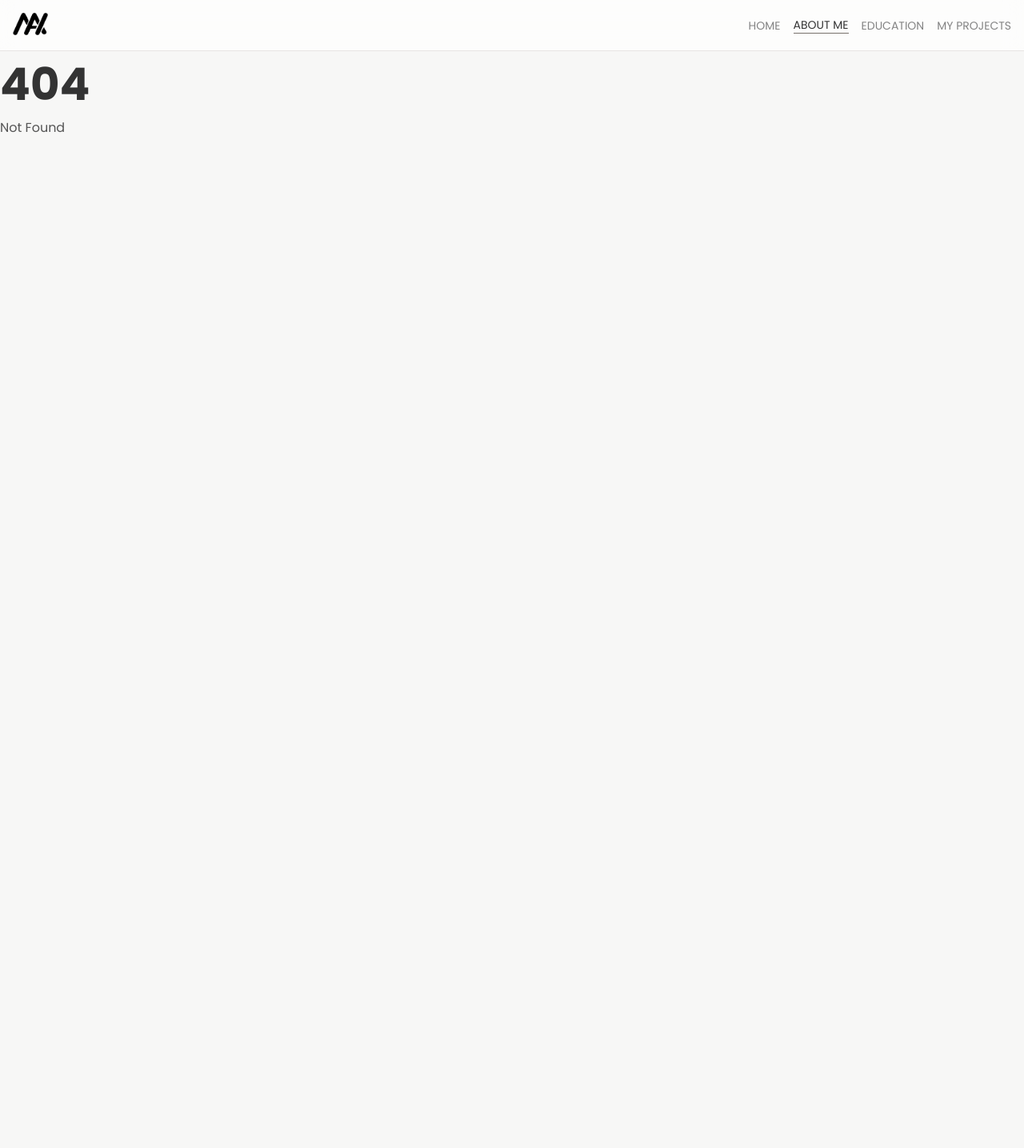
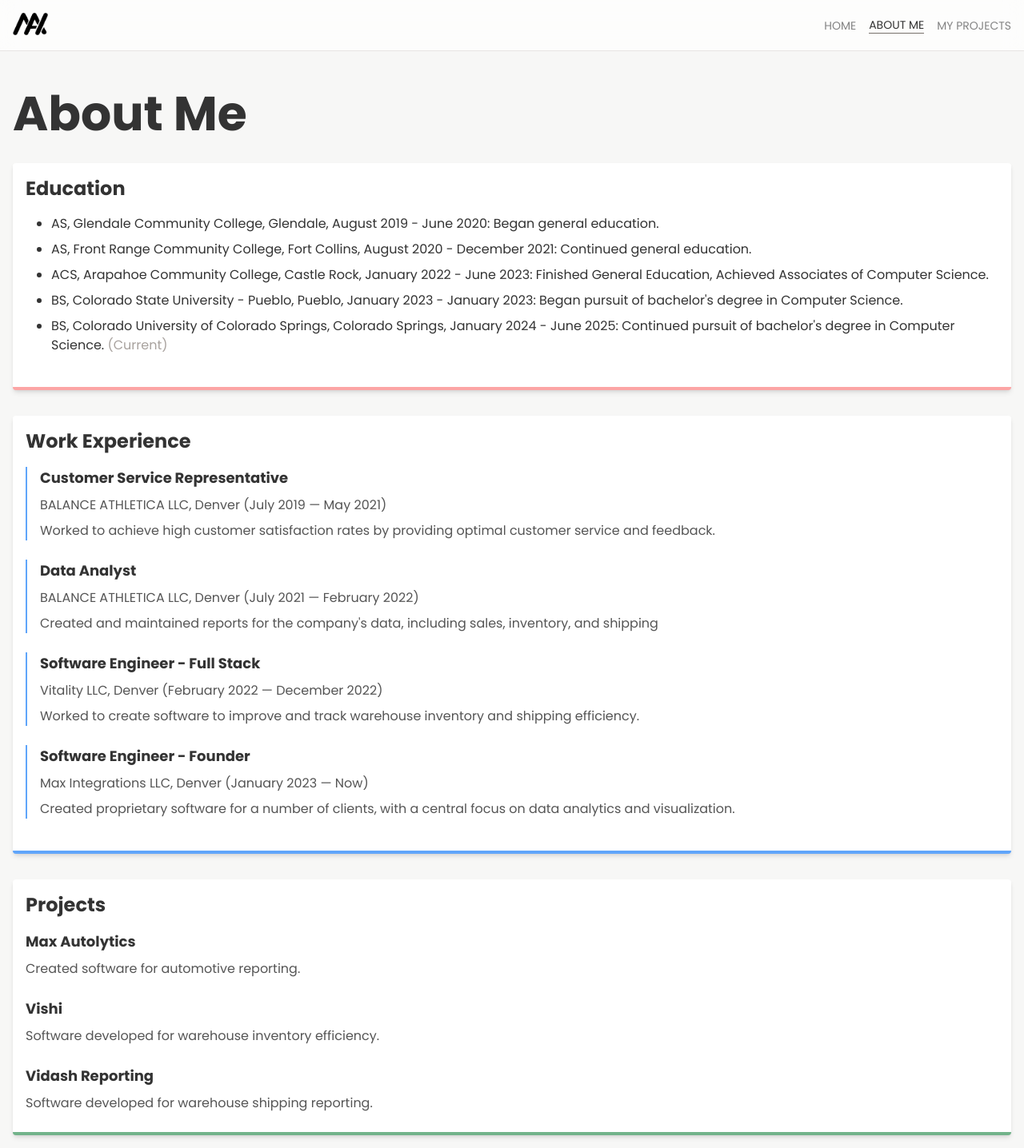
Before and after one commit to MaxChamberlain/CIS-311-Portfolio, a SvelteKit app: page /about in a window 1280 px wide. Before the commit this address had no page. Shown: the whole page at 80% size. Before the commit the page ends 800 px from the top, so only its background shows below. Built offline with nearby package versions, Linux system fonts and the light colour scheme.

Commit message:
Complete about me page

```diff
--- a/src/components/CourseHistoryListItem.svelte
+++ b/src/components/CourseHistoryListItem.svelte
@@ -1,14 +1,12 @@
-<script lang='ts'>
-  export let title = ''
-  export let credits = 0
-  export let courseNumber = ''
-  export let courseDescriptionLink = ''
-  export let completedDate = ''
-  export let grade = ''
-  export let index = 0
-  export let school = ''
+<script lang="ts">
+	export let title = '';
+	export let credits = 0;
+	export let courseNumber = '';
+	export let courseDescriptionLink = '';
+	export let completedDate = '';
+	export let grade = '';
+	export let index = 0;
+	export let school = '';
 </script>
 
-<li>
-
-</li>
+<li />
--- a/src/components/navigation/NavButton.svelte
+++ b/src/components/navigation/NavButton.svelte
@@ -2,6 +2,7 @@
 	import { page } from '$app/stores';
 	export let href = '';
 	export let label = '';
+	export let onNavigate = () => {};
 </script>
 
 <a
@@ -10,6 +11,7 @@
 	class={`b-2 uppercase text-sm ${
 		$page.url.pathname === href ? 'opacity-100 border-b border-stone-500' : 'opacity-60'
 	} hover:opacity-100 transition-opacity duration-150`}
+	on:click={onNavigate}
 >
 	{label}
 </a>
--- a/src/layouts/Header.svelte
+++ b/src/layouts/Header.svelte
@@ -5,6 +5,9 @@
 	let navMenuOpen = false;
 	const toggleNavMenu = () => {
 		navMenuOpen = !navMenuOpen;
+	};
+	const closeNavMenu = () => {
+		navMenuOpen = false;
 	};
 </script>
 
@@ -41,10 +44,9 @@
 			>
 				Menu
 			</h2>
-			<NavButton href="/" label="Home" />
-			<NavButton href="/about" label="About Me" />
-			<NavButton href="/education" label="Education" />
-			<NavButton href="/projects" label="My Projects" />
+			<NavButton href="/" label="Home" onNavigate={() => closeNavMenu()} />
+			<NavButton href="/about" label="About Me" onNavigate={() => closeNavMenu()} />
+			<NavButton href="/projects" label="My Projects" onNavigate={() => closeNavMenu()} />
 		</nav>
 	</div>
 </header>
--- a/src/routes/+layout.svelte
+++ b/src/routes/+layout.svelte
@@ -1,6 +1,6 @@
 <script>
 	import '../app.css';
-  import '../animation.css'
+	import '../animation.css';
 	import Header from '../layouts/Header.svelte';
 </script>
 
--- a/src/routes/+page.svelte
+++ b/src/routes/+page.svelte
@@ -7,14 +7,19 @@
 	import Button from '../components/Button.svelte';
 </script>
 
+<svelte:head>
+	<title>Max Chamberlain</title>
+	<meta name="description" content="Max Chamberlain's CIS 311 website" />
+</svelte:head>
+
 <main class="p-4 w-full xl:max-w-7xl flex items-start xl:items-center mx-auto min-h-acc-header">
-  <a href="#about-me" class="absolute -top-16 left-0 right-0 h-16 w-full">About Me</a>
-  <a href='#my-courses' class="absolute -top-16 left-0 right-0 h-16 w-full">My Courses</a>
+	<a href="#about-me" class="absolute -top-16 left-0 right-0 h-16 w-full">About Me</a>
+	<a href="#my-courses" class="absolute -top-16 left-0 right-0 h-16 w-full">My Courses</a>
 	<div
 		class="h-full w-full flex flex-col-reverse xl:flex-row justify-end xl:justify-between items-start xl:items-center pt-2 xl:pt-0 gap-8"
 	>
 		<section
-      id="about-me"
+			id="about-me"
 			class="flex flex-col gap-8 xl:gap-14 w-full max-w-md text-center items-center mx-auto xl:text-left xl:items-start xl:mx-0 py-8"
 		>
 			<h1 class="tracking-tight text-4xl xl:text-6xl">
@@ -67,7 +72,7 @@
 			</ul>
 		</section>
 		<section
-      id='my-courses'
+			id="my-courses"
 			class="flex flex-col gap-8 xl:gap-14 w-full max-w-xl text-center items-center mx-auto xl:text-left xl:items-start xl:mx-0"
 		>
 			<img src={csuLogo} alt="CSU Pueblo Logo" class="w-full h-fit xl:h-32 xl:w-fit" />
--- /dev/null
+++ b/src/routes/about/+page.svelte
@@ -0,0 +1,93 @@
+<svelte:head>
+	<title>Max Chamberlain - About Me</title>
+	<meta name="description" content="About Max Chamberlain" />
+</svelte:head>
+
+<main class="w-full max-w-7xl p-4 mx-auto">
+	<a href="#repository-list" class="absolute -top-16 left-0 right-0 h-16 w-full">About Me</a>
+	<h1 class="py-8 text-4xl xl:text-6xl">About Me</h1>
+	<div class="flex flex-col gap-4">
+		<article class="bg-white shadow-md rounded p-4 mb-4 border-b-4 border-red-300">
+			<!-- Education Section -->
+			<h2 class="text-2xl font-bold mb-4">Education</h2>
+			<ul class="list-disc pl-8 mb-6 gap-2 flex flex-col">
+				<li>
+					AS, Glendale Community College, Glendale, August 2019 - June 2020: Began general
+					education.
+				</li>
+				<li>
+					AS, Front Range Community College, Fort Collins, August 2020 - December 2021: Continued
+					general education.
+				</li>
+				<li>
+					ACS, Arapahoe Community College, Castle Rock, January 2022 - June 2023: Finished General
+					Education, Achieved Associates of Computer Science.
+				</li>
+				<li>
+					BS, Colorado State University - Pueblo, Pueblo, January 2023 - January 2023: Began pursuit
+					of bachelor's degree in Computer Science.
+				</li>
+				<li>
+					BS, Colorado University of Colorado Springs, Colorado Springs, January 2024 - June 2025:
+					Continued pursuit of bachelor's degree in Computer Science. <span class="text-stone-400"
+						>(Current)</span
+					>
+				</li>
+			</ul>
+		</article>
+
+		<article class="bg-white shadow-md rounded p-4 mb-4 border-b-4 border-blue-400">
+			<!-- Work Experience Section -->
+			<h2 class="text-2xl font-bold mb-4">Work Experience</h2>
+			<div class="mb-6 pl-4 border-l-2 border-blue-400">
+				<h3 class="text-lg font-bold mb-2">Customer Service Representative</h3>
+				<p class="mb-2">BALANCE ATHLETICA LLC, Denver (July 2019 — May 2021)</p>
+				<p>
+					Worked to achieve high customer satisfaction rates by providing optimal customer service
+					and feedback.
+				</p>
+			</div>
+			<div class="mb-6 pl-4 border-l-2 border-blue-400">
+				<h3 class="text-lg font-bold mb-2">Data Analyst</h3>
+				<p class="mb-2">BALANCE ATHLETICA LLC, Denver (July 2021 — February 2022)</p>
+				<p>
+					Created and maintained reports for the company's data, including sales, inventory, and
+					shipping
+				</p>
+			</div>
+			<div class="mb-6 pl-4 border-l-2 border-blue-400">
+				<h3 class="text-lg font-bold mb-2">Software Engineer - Full Stack</h3>
+				<p class="mb-2">Vitality LLC, Denver (February 2022 — December 2022)</p>
+				<p>
+					Worked to create software to improve and track warehouse inventory and shipping
+					efficiency.
+				</p>
+			</div>
+			<div class="mb-6 pl-4 border-l-2 border-blue-400">
+				<h3 class="text-lg font-bold mb-2">Software Engineer - Founder</h3>
+				<p class="mb-2">Max Integrations LLC, Denver (January 2023 — Now)</p>
+				<p>
+					Created proprietary software for a number of clients, with a central focus on data
+					analytics and visualization.
+				</p>
+			</div>
+		</article>
+
+		<article class="bg-white shadow-md rounded p-4 border-b-4 border-green-700/60">
+			<!-- Projects Section -->
+			<h2 class="text-2xl font-bold mb-4">Projects</h2>
+			<div class="mb-6">
+				<h3 class="text-lg font-bold mb-2">Max Autolytics</h3>
+				<p class="mb-2">Created software for automotive reporting.</p>
+			</div>
+			<div class="mb-6">
+				<h3 class="text-lg font-bold mb-2">Vishi</h3>
+				<p class="mb-2">Software developed for warehouse inventory efficiency.</p>
+			</div>
+			<div>
+				<h3 class="text-lg font-bold mb-2">Vidash Reporting</h3>
+				<p class="mb-2">Software developed for warehouse shipping reporting.</p>
+			</div>
+		</article>
+	</div>
+</main>
--- a/src/routes/education/+page.svelte
+++ /dev/null
@@ -1,4 +0,0 @@
-<script lang="ts">
-</script>
-
-<main class="w-full max-w-7xl p-4 mx-auto" />
--- a/src/routes/projects/+page.svelte
+++ b/src/routes/projects/+page.svelte
@@ -1,4 +1,4 @@
-<script lang='ts'>
+<script lang="ts">
 	import GithubListItem from '../../components/GithubListItem.svelte';
 	import GithubListItemPlaceholder from '../../components/GithubListItemPlaceholder.svelte';
 	import { onMount } from 'svelte';
@@ -17,15 +17,20 @@
 	});
 </script>
 
+<svelte:head>
+	<title>Max Chamberlain - Projects</title>
+	<meta name="description" content="Max Chamberlain's Projects" />
+</svelte:head>
+
 <main class="w-full max-w-7xl p-4 mx-auto">
 	<a href="#repository-list" class="absolute -top-16 left-0 right-0 h-16 w-full">Repository List</a>
 	<h1 class="py-8 text-4xl xl:text-6xl">GitHub Repositories</h1>
-	<section class="h-[70vh] relative" id='repository-list'>
+	<section class="h-[70vh] relative" id="repository-list">
 		<div class="absolute bottom-0 right-0 left-0 h-8 bg-gradient-to-t from-[#f7f7f6] to-white/0" />
 		<div class="absolute top-0 right-0 left-0 h-8 bg-gradient-to-b from-[#f7f7f6] to-white/0" />
 		<ul class="flex flex-col gap-4 h-[70vh] border-y overflow-y-auto overflow-x-hidden py-8 px-2">
 			{#if loading}
-        {#each ['','','','','',''] as placeholder}
+				{#each ['', '', '', '', '', ''] as placeholder}
 					<GithubListItemPlaceholder />
 				{/each}
 			{:else}
```
Lines whose indentation alone changed are shown as unchanged.
